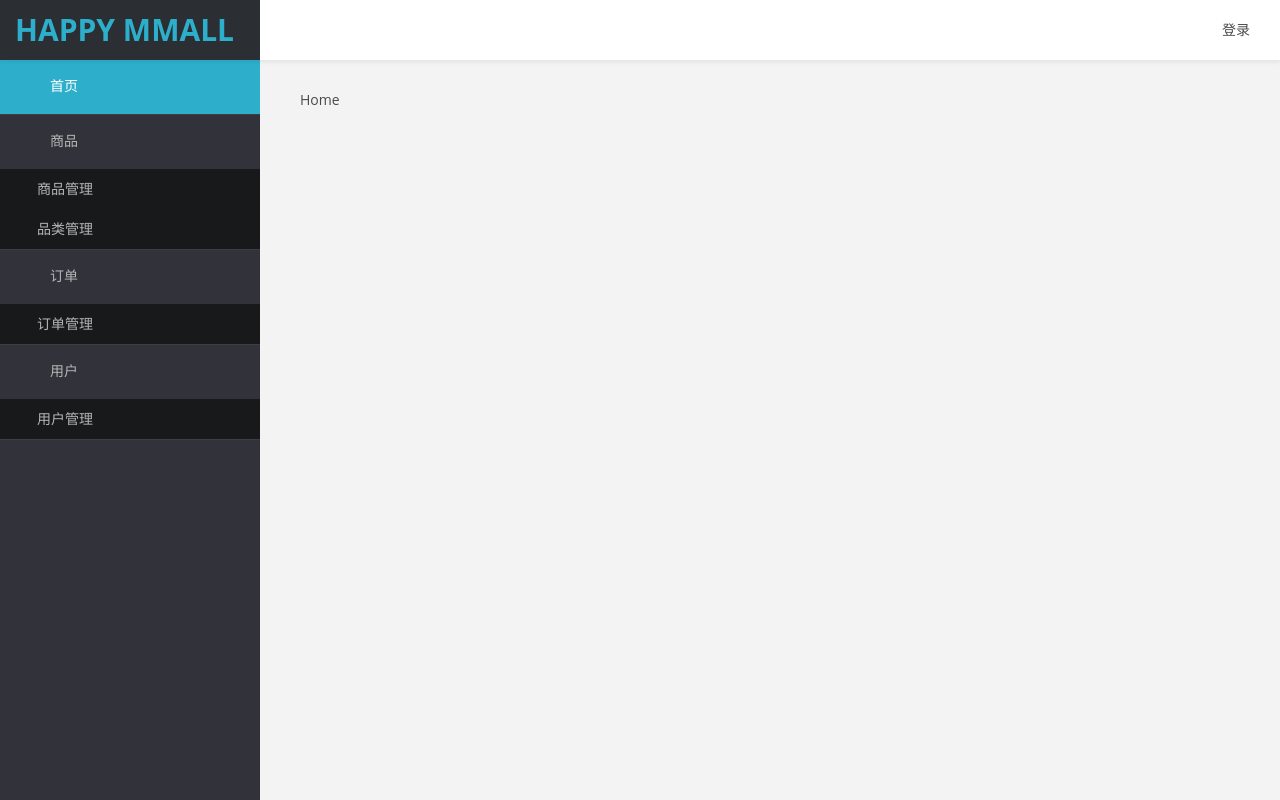
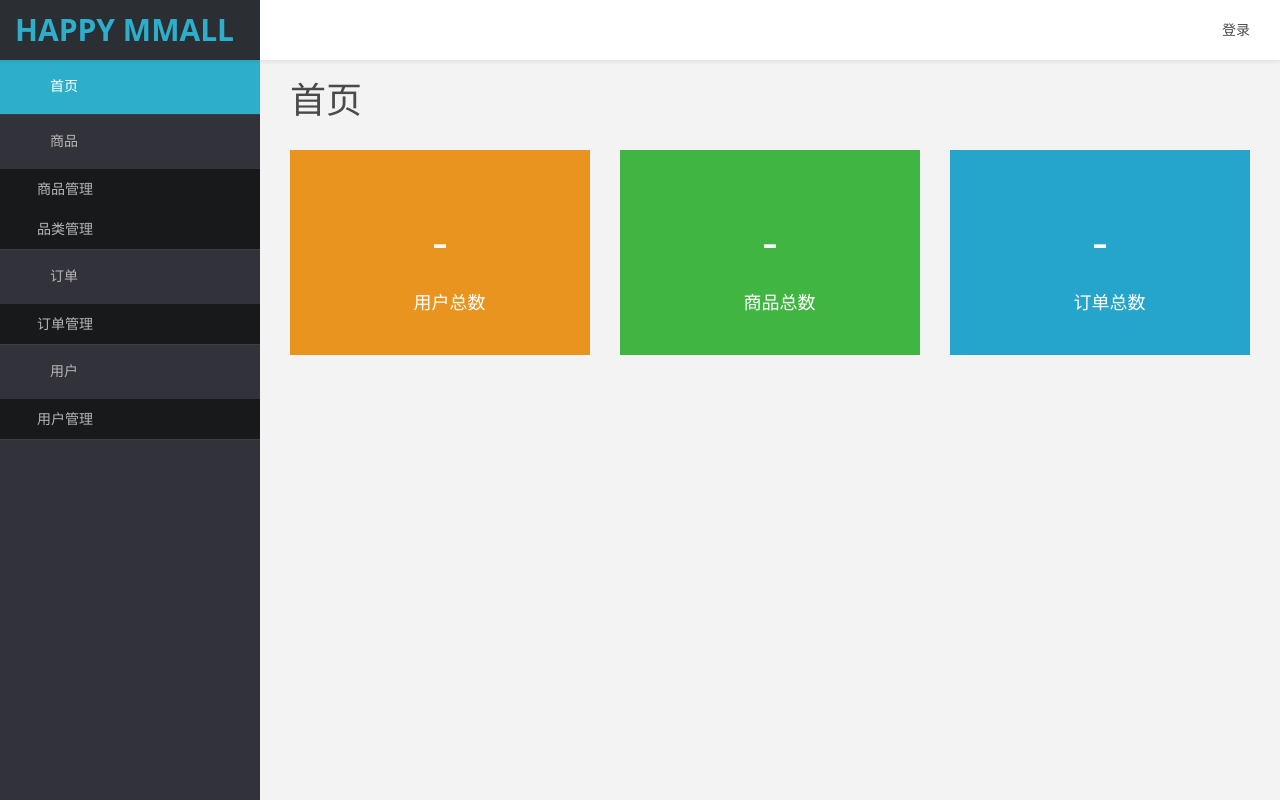
Before and after one commit to yangtao2o/happymmall, a React app: page / in a window 1280 px wide. Built offline with nearby package versions, Linux system fonts and the light colour scheme; no server answers; a web font is replaced by a local one.

Commit message:
docs: home page

```diff
--- a/src/app.jsx
+++ b/src/app.jsx
@@ -30,7 +30,7 @@
                   <Route path="/category" component={Home} />
                   <Route path="/order" component={Home} />
                   <Route path="/about/" component={About} />
-                  <Route path="/users/" component={User} />
+                  <Route path="/user/" component={User} />
                   <Redirect from="*" to="/" />
                 </Switch>
               </Layout>
--- a/src/app.scss
+++ b/src/app.scss
@@ -3,8 +3,3 @@
 body {
   color: #4a4a4a;
 }
-body {
-  h1 {
-    color: #f40;
-  }
-}
--- a/src/component/layout/theme.css
+++ b/src/component/layout/theme.css
@@ -1,13 +1,3 @@
-/*----------------------------------------------
-Author : www.webthemez.com
-License: Commons Attribution 3.0
-http://creativecommons.org/licenses/by/3.0/
-------------------------------------------------*/
-
-/*----------------------------------------------
-    COMMON  STYLES
-------------------------------------------------*/
-
 body {
   font-family: 'Open Sans', sans-serif;
   background: #f3f3f3;
@@ -219,12 +209,12 @@
 }
 
 .green {
-  background-color: #5cb85c;
+  background-color: #2eaf2e;
   color: #fff;
 }
 
 .blue {
-  background-color: #4CB1CF;
+  background-color: #0f9dc8;
   color: #fff
 }
 
@@ -234,7 +224,7 @@
 }
 
 .brown {
-  background-color: #f0ad4e;
+  background-color: #e78a07;
   color: #fff;
 }
 
--- /dev/null
+++ b/src/component/page-title/index.jsx
@@ -0,0 +1,26 @@
+import React, { Component } from "react";
+
+export class PageTitle extends Component {
+  constructor(props) {
+    super(props);
+  }
+
+  componentWillMount() {
+    document.title = this.props.title + "- HAPPY MMALL";
+  }
+
+  render() {
+    return (
+      <div>
+        <div className="row">
+          <div className="col-md-12">
+            <h1 className="page-header">{this.props.title}</h1>
+            {this.props.children}
+          </div>
+        </div>
+      </div>
+    );
+  }
+}
+
+export default PageTitle;
--- a/src/component/side-nav/index.jsx
+++ b/src/component/side-nav/index.jsx
@@ -19,7 +19,7 @@
               </li>
               <li className="active">
                 <Link to="/product">
-                  <i className="fa fa-sitemap" />
+                  <i className="fa fa-list" />
                   <span>商品</span>
                   <span className="fa arrow" />
                 </Link>
@@ -37,7 +37,7 @@
               </li>
               <li className="active">
                 <Link to="/order">
-                  <i className="fa fa-sitemap" />
+                  <i className="fa fa-check-square-o" />
                   <span>订单</span>
                   <span className="fa arrow" />
                 </Link>
@@ -51,8 +51,8 @@
                 </ul>
               </li>
               <li className="active">
-                <Link to="/users">
-                  <i className="fa fa-sitemap" />
+                <Link to="/user">
+                  <i className="fa fa-user-o" />
                   <span>用户</span>
                   <span className="fa arrow" />
                 </Link>
--- a/src/page/home/index.jsx
+++ b/src/page/home/index.jsx
@@ -1,13 +1,71 @@
-import React from 'react';
-import './index.css';
+import React from "react";
+import { Link } from "react-router-dom";
+import PageTitle from "component/page-title/index.jsx";
+import "./index.scss";
+
+import MUtil from "util/mm.jsx";
+import Statistic from "service/statistic-service.jsx";
+
+const _mm = new MUtil();
+const _statistic = new Statistic();
 
 class Home extends React.Component {
+  constructor(props) {
+    super(props);
+    this.state = {
+      userCount: '-',
+      productCount: '-',
+      orderCount: '-'
+    };
+  }
+
+  componentDidMount() {
+    this.loadCount();
+  }
+
+  loadCount() {
+    _statistic.getHomeCount().then(res => {
+      this.setState(res);
+    }, err => {
+      _mm.errorTips(err);
+    })
+  }
+
   render() {
     return (
       <div id="page-wrapper">
-        <div id="page-inner">Home</div>
+        <PageTitle title="首页" />
+        <div className="row">
+          <div className="col-md-4">
+            <Link to="/user" className="color-box brown">
+              <p className="count">{this.state.userCount}</p>
+              <p className="desc">
+                <i className="fa fa-user-o"></i>
+                <span>用户总数</span>
+              </p>
+            </Link>
+          </div>
+          <div className="col-md-4">
+            <Link to="/product" className="color-box green">
+              <p className="count">{this.state.productCount}</p>
+              <p className="desc">
+                <i className="fa fa-list"></i>
+                <span>商品总数</span>
+              </p>
+            </Link>
+          </div>
+          <div className="col-md-4">
+            <Link to="/order" className="color-box blue">
+              <p className="count">{this.state.orderCount}</p>
+              <p className="desc">
+                <i className="fa fa-check-square-o"></i>
+                <span>订单总数</span>
+              </p>
+            </Link>
+          </div>
+        </div>
       </div>
-    )
+    );
   }
 }
 
--- /dev/null
+++ b/src/page/home/index.scss
@@ -0,0 +1,30 @@
+.color-box {
+  display: block;
+  text-align: center;
+  padding: 10% 0;
+  opacity: 0.9;
+  transition: all 0.3s;
+  &:hover {
+    text-decoration: none;
+    color: #e7e3e3;
+    opacity: 1;
+    transform: scale(1.08);
+  }
+  &:focus {
+    text-decoration: none;
+  }
+  .count {
+    font-size: 50px;
+    height: 80px;
+    line-height: 80px;
+  }
+  .desc {
+    font-size: 18px;
+    .fa {
+      margin-right: 5px;
+    }
+  }
+  p {
+    margin-top: 0;
+  }
+}
--- /dev/null
+++ b/src/service/statistic-service.jsx
@@ -0,0 +1,13 @@
+import MUtil from "util/mm.jsx";
+
+const _mm = new MUtil();
+
+class Statistic {
+  getHomeCount() {
+    return _mm.request({
+      url: '/manage/statistic/base_count.do'
+    });
+  }
+}
+
+export default Statistic;
```
Also changed, not shown: src/page/home/index.css (deleted), 1 other file (tests, documents, lock files or other folders).
